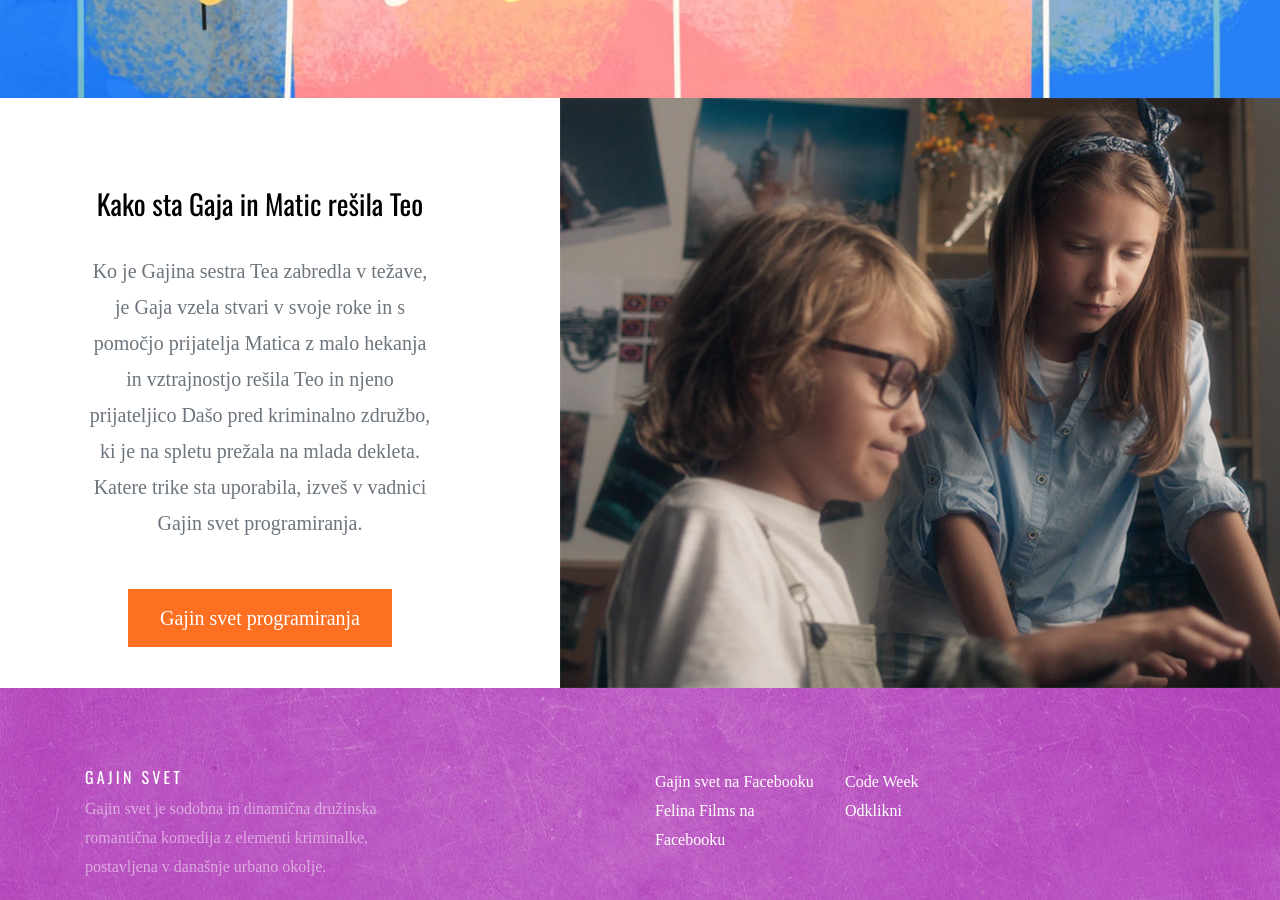
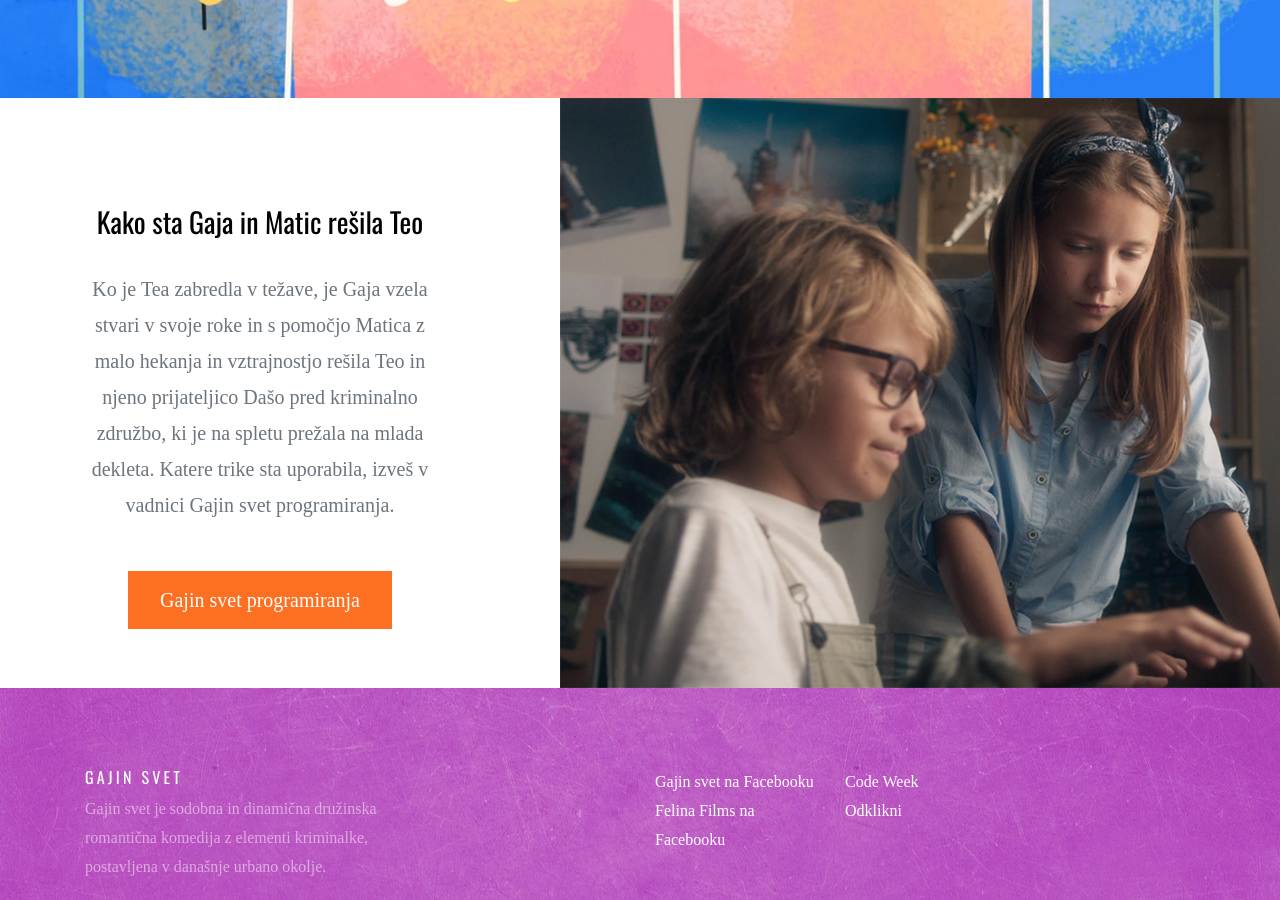
Before and after one commit to codeweeksi/gajin-svet, a Jekyll site: the page built from index.md, in a window 1280 px wide and 900 px high, scrolled down 5431 px. Built offline with Jekyll 4.4.1, drawn with Linux system fonts in a browser that asks for light colours; some web fonts are replaced; comment, search, counter and statistics services are not loaded.

Commit message:
edited txt

```diff
--- a/_layouts/home.html
+++ b/_layouts/home.html
@@ -220,7 +220,7 @@ layout: default
       <div class="col-lg-1 order-lg-2"></div>
       <div class="col-lg-4 order-lg-1 order-2 mb-lg-0 mb-5 text-center">
         <h3>Kako sta Gaja in Matic rešila Teo</h3>
-        <p class="lead mb-5">Ko je Gajina sestra Tea zabredla v težave, je Gaja vzela stvari v svoje roke in s pomočjo prijatelja Matica z malo hekanja in vztrajnostjo rešila Teo in njeno prijateljico Dašo pred kriminalno združbo, ki je na spletu prežala na mlada dekleta. Katere trike sta uporabila, izveš v vadnici Gajin svet programiranja.</p>
+        <p class="lead mb-5">Ko je Tea zabredla v težave, je Gaja vzela stvari v svoje roke in s pomočjo Matica z malo hekanja in vztrajnostjo rešila Teo in njeno prijateljico Dašo pred kriminalno združbo, ki je na spletu prežala na mlada dekleta. Katere trike sta uporabila, izveš v vadnici Gajin svet programiranja.</p>
         <a href="{{ site.baseurl }}{% link vadnica/index.md %}" class="btn btn-lg btn-primary" target="_blank">Gajin svet programiranja</a>
       </div>
     </div>
```
